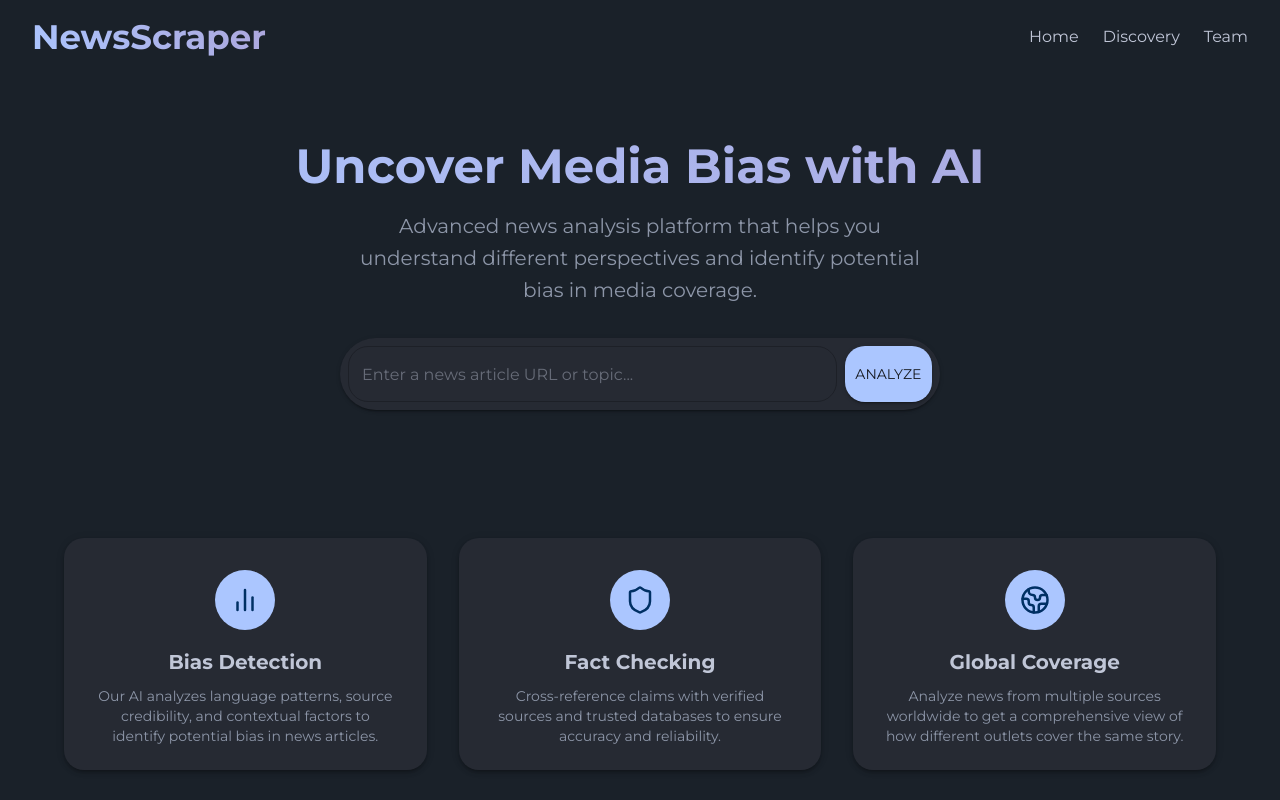
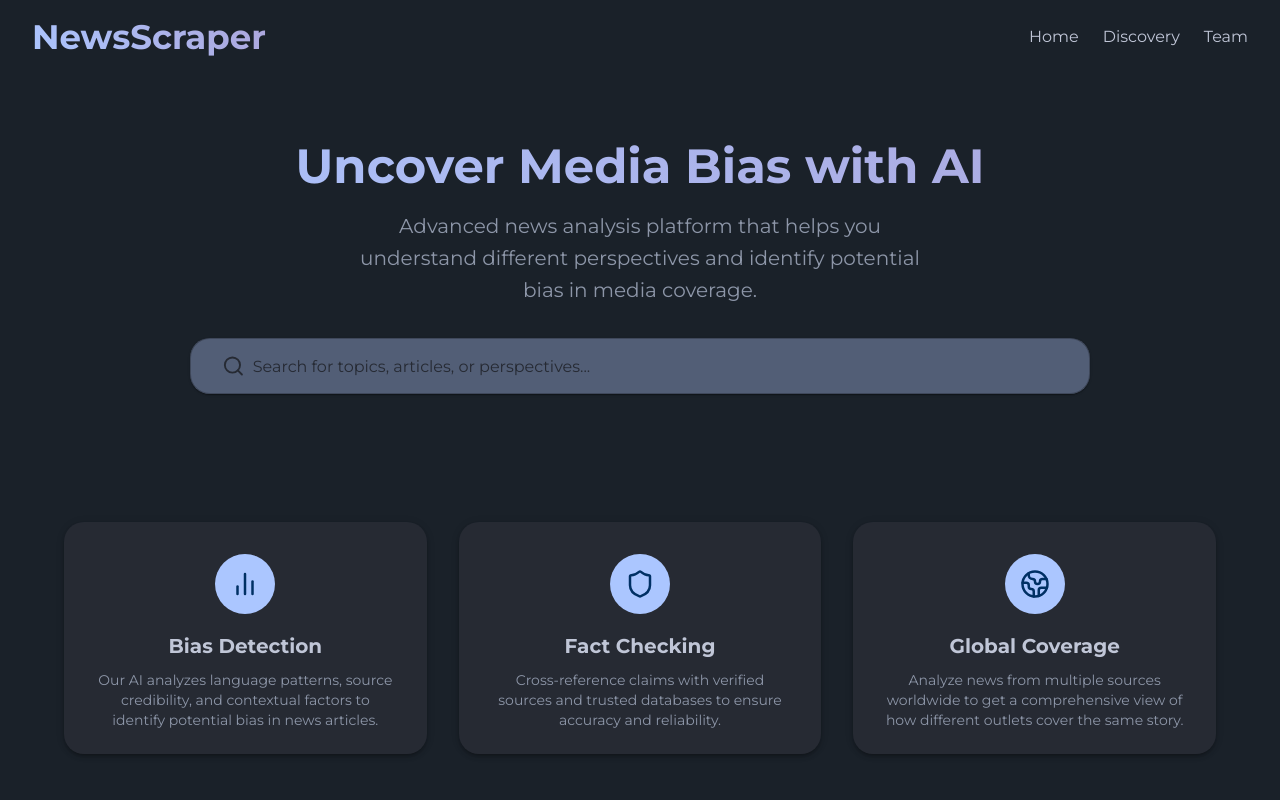
Before and after one commit to Sherv01/PolarPod, a React (Vite) app: page / in a window 1280 px wide. Shown: the top 800 px of the page. Built offline with nearby package versions, Linux system fonts and the light colour scheme.

Commit message:
added a consistent search bar and styled it appropriately

```diff
--- a/src/DiscoveryPage.jsx
+++ b/src/DiscoveryPage.jsx
@@ -68,6 +68,7 @@ const theme = createTheme({
     },
     background: {
       default: '#1a2129',
+      paper: '#262A33',
     },
     text: {
       primary: '#C0C6D7',
@@ -83,11 +84,15 @@ const theme = createTheme({
 });
 
 const StyledSearch = styled(TextField)(({ theme }) => ({
-  backgroundColor: theme.palette.background.paper,
+    backgroundColor: "#525E76",
     borderRadius: theme.shape.borderRadius,
     boxShadow: theme.shadows[1],
     '& .MuiInputBase-root': {
       paddingLeft: theme.spacing(4),
+    },
+    '& .MuiInputBase-input::placeholder': {
+      color: theme.palette.background.paper, // Replace with your desired color
+      opacity: 1, // Ensures the color is fully visible
     },
   }));
 
@@ -153,7 +158,7 @@ const DiscoveryPage = () => {
             onChange={(e) => setSearchQuery(e.target.value)}
             InputProps={{
               startAdornment: (
-                <Search style={{ marginRight: '8px', color: theme.palette.text.secondary }} />
+                <Search style={{ marginRight: '8px', color: theme.palette.background.paper }} />
               ),
             }}
             fullWidth
--- a/src/LandingPage.jsx
+++ b/src/LandingPage.jsx
@@ -1,7 +1,8 @@
-import React from 'react';
+import React, { useState } from 'react';
 import { Search, BarChart2, Shield, Globe2 } from 'lucide-react';
-import { Box, Typography, Grid, TextField, Button, Card, CardContent } from '@mui/material';
+import { Box, Typography, Grid, TextField, Button, Card, CardContent, styled } from '@mui/material';
 import { createTheme, ThemeProvider } from '@mui/material/styles';
+import { useNavigate } from 'react-router-dom';
 
 // Custom Theme
 const theme = createTheme({
@@ -74,7 +75,23 @@ const Header = () => {
     );
 };
 
+const StyledSearch = styled(TextField)(({ theme }) => ({
+  backgroundColor: "#525E76",
+  borderRadius: theme.shape.borderRadius,
+  boxShadow: theme.shadows[1],
+  '& .MuiInputBase-root': {
+    paddingLeft: theme.spacing(4),
+  },
+  '& .MuiInputBase-input::placeholder': {
+    color: theme.palette.background.paper, // Replace with your desired color
+    opacity: 1, // Ensures the color is fully visible
+  },
+}));
+
 const Hero = () => {
+  const [searchQuery, setSearchQuery] = useState('');
+  const navigate = useNavigate();
+
   return (
     <Box
       sx={{
@@ -107,44 +124,18 @@ const Hero = () => {
       >
         Advanced news analysis platform that helps you understand different perspectives and identify potential bias in media coverage.
       </Typography>
-      <SearchBar />
-    </Box>
-  );
-};
-
-const SearchBar = () => {
-  return (
-    <Box
-      sx={{
-        maxWidth: '600px',
-        mx: 'auto',
-        display: 'flex',
-        backgroundColor: theme.palette.background.paper,
-        borderRadius: theme.shape.borderRadius,
-        boxShadow: theme.shadows[2],
-        p: 1,
-      }}
-    >
-      <TextField
-        fullWidth
-        placeholder="Enter a news article URL or topic..."
-        variant="outlined"
-        sx={{
-          input: { color: theme.palette.text.primary },
-          backgroundColor: 'transparent',
-        }}
-      />
-      <Button
-        variant="contained"
-        sx={{
-          ml: 1,
-          backgroundColor: theme.palette.primary.main,
-          '&:hover': { backgroundColor: theme.palette.secondary.main },
-        }}
-        onClick={() => window.location.href = '/analysis'}
-      >
-        Analyze
-      </Button>
+      <StyledSearch
+                  variant="outlined"
+                  placeholder="Search for topics, articles, or perspectives..."
+                  value={searchQuery}
+                  onChange={(e) => setSearchQuery(e.target.value)}
+                  InputProps={{
+                    startAdornment: (
+                      <Search style={{ marginRight: '8px', color: theme.palette.background.paper }} />
+                    ),
+                  }}
+                  sx={{ width: '100%', maxWidth: '900px' }}
+                />
     </Box>
   );
 };
```
Lines whose indentation alone changed are shown as unchanged.
